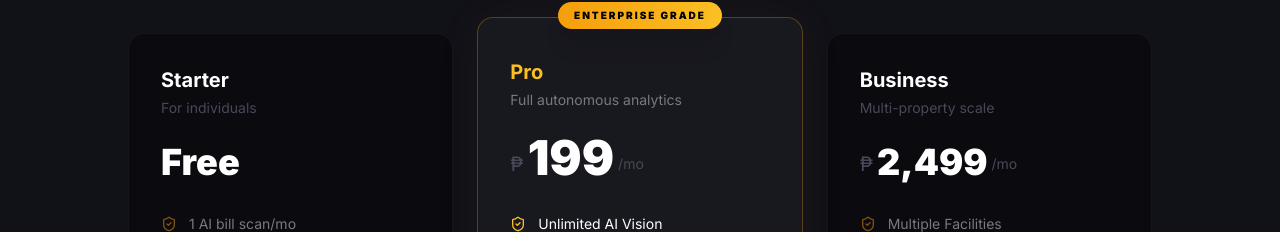
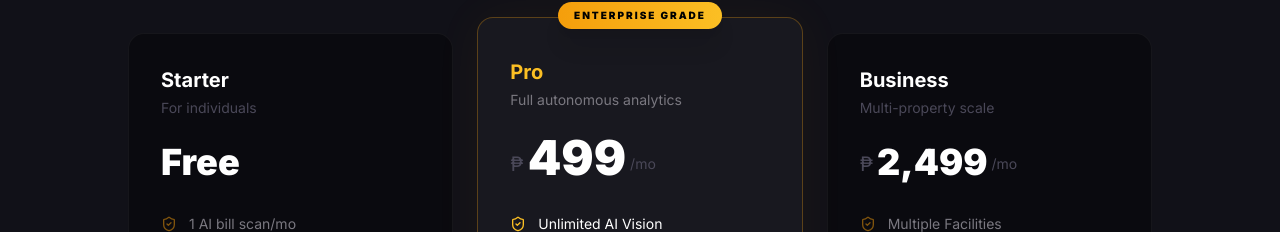
Before and after one commit to opticoreph2026-cell/opticore-ph, a Next.js app: page / in a window 1280 px wide. Shown: the part 3800-4032 px from the top of the page. Built offline with nearby package versions, Linux system fonts and the light colour scheme; no server answers; the database is empty.

Commit message:
Pricing: Set Pro to 499 and updated contact email to opticoreph2026@gmail.com

```diff
--- a/src/app/page.js
+++ b/src/app/page.js
@@ -342,7 +342,7 @@ export default function LandingPage() {
                 <p className="text-sm text-text-muted mb-6">Full autonomous analytics</p>
                 <div className="flex items-end gap-1 mb-8">
                   <span className="text-xl text-text-faint mb-1">₱</span>
-                  <span className="text-5xl font-black text-white">199</span>
+                  <span className="text-5xl font-black text-white">499</span>
                   <span className="text-sm text-text-faint mb-2">/mo</span>
                 </div>
                 <ul className="space-y-4 mb-10 flex-1">
@@ -371,7 +371,7 @@ export default function LandingPage() {
                     </li>
                   ))}
                 </ul>
-                <Link href="mailto:admin@opticore.ph?subject=Business Tier Inquiry — OptiCore PH" className="text-sm font-black uppercase tracking-widest text-center px-4 py-3 rounded-xl border border-white/10 text-white hover:bg-white/5 transition-all">Contact Sales</Link>
+                <Link href="mailto:opticoreph2026@gmail.com?subject=Business Tier Inquiry — OptiCore PH" className="text-sm font-black uppercase tracking-widest text-center px-4 py-3 rounded-xl border border-white/10 text-white hover:bg-white/5 transition-all">Contact Sales</Link>
               </div>
             </div>
           </div>
```
